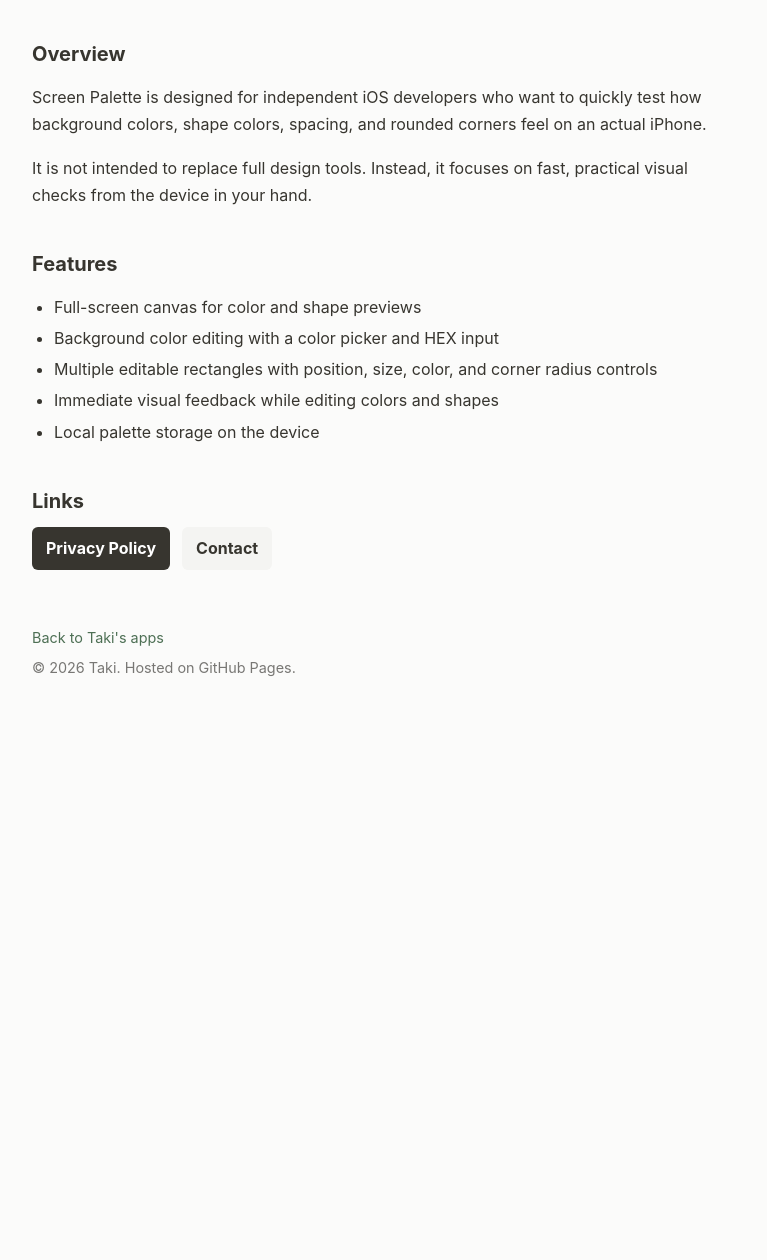
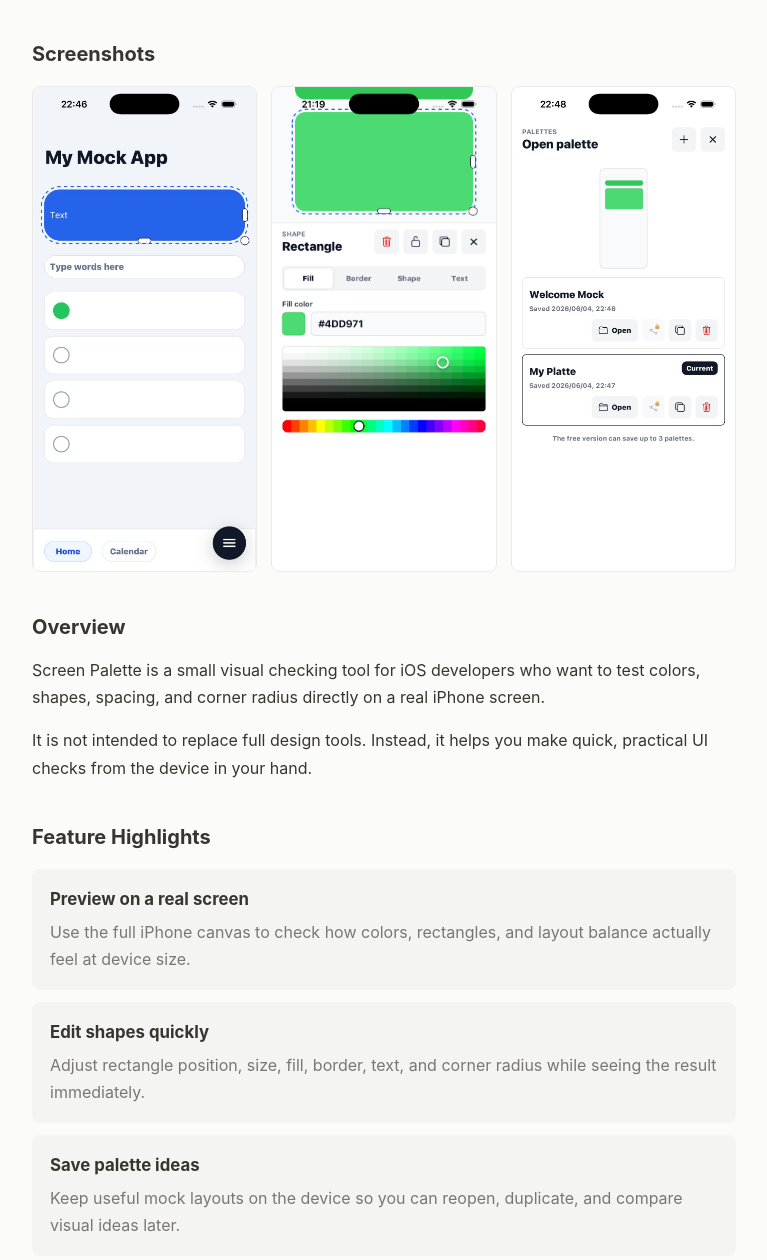
Before and after one commit to min181/takispage, a plain HTML site: page screen-palette.html in a window 1280 px wide. Shown: the part 282-1542 px from the top of the page, without its empty margins (256-1023 px from the left). Before the commit the page ends 1009 px from the top, so only its background shows below. Drawn offline with Linux system fonts and the light colour scheme.

Commit message:
スクショの追加

```diff
--- a/screen-palette.html
+++ b/screen-palette.html
@@ -29,20 +29,42 @@
 
     <main>
         <section>
-            <h2>Overview</h2>
-            <p>Screen Palette is designed for independent iOS developers who want to quickly test how background colors, shape colors, spacing, and rounded corners feel on an actual iPhone.</p>
-            <p>It is not intended to replace full design tools. Instead, it focuses on fast, practical visual checks from the device in your hand.</p>
+            <h2>Screenshots</h2>
+            <div class="screenshot-grid" aria-label="Screen Palette app screenshots">
+                <figure class="screenshot-frame">
+                    <img src="fig/screen_palette/photo1.jpg" alt="Screen Palette canvas with an editable blue rounded rectangle">
+                </figure>
+                <figure class="screenshot-frame">
+                    <img src="fig/screen_palette/photo2.png" alt="Screen Palette color editor showing a green fill color and color picker">
+                </figure>
+                <figure class="screenshot-frame">
+                    <img src="fig/screen_palette/photo3.jpg" alt="Screen Palette palette list with saved mock layouts">
+                </figure>
+            </div>
         </section>
 
         <section>
-            <h2>Features</h2>
-            <ul class="feature-list">
-                <li>Full-screen canvas for color and shape previews</li>
-                <li>Background color editing with a color picker and HEX input</li>
-                <li>Multiple editable rectangles with position, size, color, and corner radius controls</li>
-                <li>Immediate visual feedback while editing colors and shapes</li>
-                <li>Local palette storage on the device</li>
-            </ul>
+            <h2>Overview</h2>
+            <p>Screen Palette is a small visual checking tool for iOS developers who want to test colors, shapes, spacing, and corner radius directly on a real iPhone screen.</p>
+            <p>It is not intended to replace full design tools. Instead, it helps you make quick, practical UI checks from the device in your hand.</p>
+        </section>
+
+        <section>
+            <h2>Feature Highlights</h2>
+            <div class="feature-showcase">
+                <article class="feature-item">
+                    <h3>Preview on a real screen</h3>
+                    <p>Use the full iPhone canvas to check how colors, rectangles, and layout balance actually feel at device size.</p>
+                </article>
+                <article class="feature-item">
+                    <h3>Edit shapes quickly</h3>
+                    <p>Adjust rectangle position, size, fill, border, text, and corner radius while seeing the result immediately.</p>
+                </article>
+                <article class="feature-item">
+                    <h3>Save palette ideas</h3>
+                    <p>Keep useful mock layouts on the device so you can reopen, duplicate, and compare visual ideas later.</p>
+                </article>
+            </div>
         </section>
 
         <section>
--- a/style.css
+++ b/style.css
@@ -247,6 +247,50 @@ h3 {
     margin: 4px 0;
 }
 
+.screenshot-grid {
+    display: grid;
+    grid-template-columns: repeat(3, minmax(0, 1fr));
+    gap: 14px;
+    margin-top: 18px;
+}
+
+.screenshot-frame {
+    overflow: hidden;
+    margin: 0;
+    border: 1px solid var(--border-color);
+    border-radius: 8px;
+    background: var(--surface-color);
+}
+
+.screenshot-frame img {
+    display: block;
+    width: 100%;
+    aspect-ratio: 9 / 19.5;
+    object-fit: cover;
+}
+
+.feature-showcase {
+    display: grid;
+    gap: 12px;
+    margin-top: 18px;
+}
+
+.feature-item {
+    border-radius: 8px;
+    padding: 16px 18px;
+    background: var(--soft-surface);
+}
+
+.feature-item h3 {
+    font-size: 1.05rem;
+    margin: 0 0 6px;
+}
+
+.feature-item p {
+    margin: 0;
+    color: var(--muted-color);
+}
+
 .page-links {
     display: flex;
     flex-wrap: wrap;
@@ -367,6 +411,20 @@ footer p {
         padding: 16px;
     }
 
+    .screenshot-grid {
+        display: flex;
+        gap: 12px;
+        overflow-x: auto;
+        margin-right: -18px;
+        padding: 0 18px 4px 0;
+        scroll-snap-type: x proximity;
+    }
+
+    .screenshot-frame {
+        flex: 0 0 min(72vw, 260px);
+        scroll-snap-align: start;
+    }
+
     .button-link {
         width: 100%;
     }
```
Also changed, not shown: fig/screen_palette/photo1.jpg (added), fig/screen_palette/photo2.png (added), fig/screen_palette/photo3.jpg (added).
